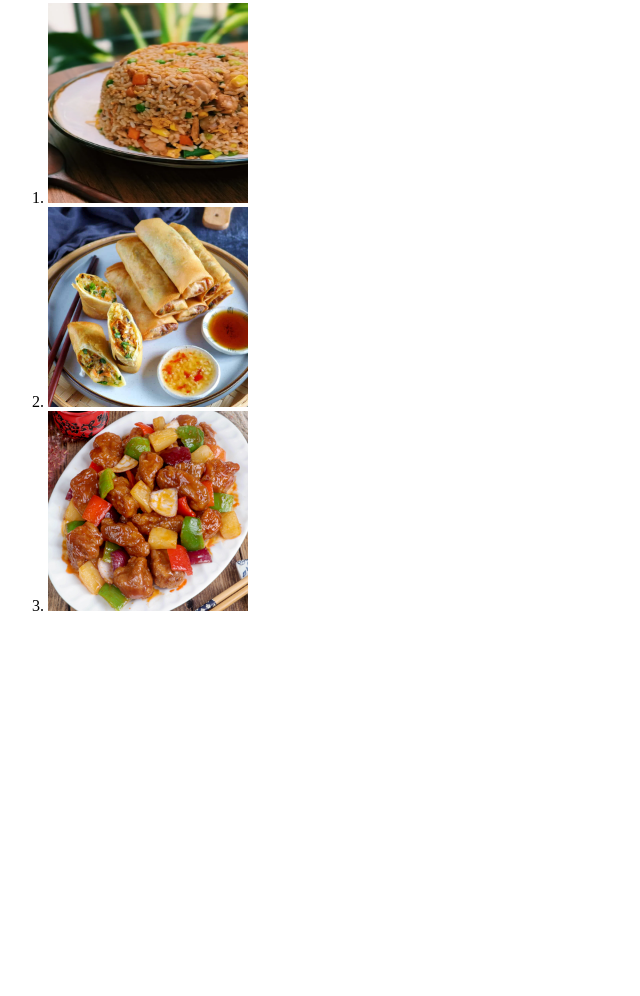
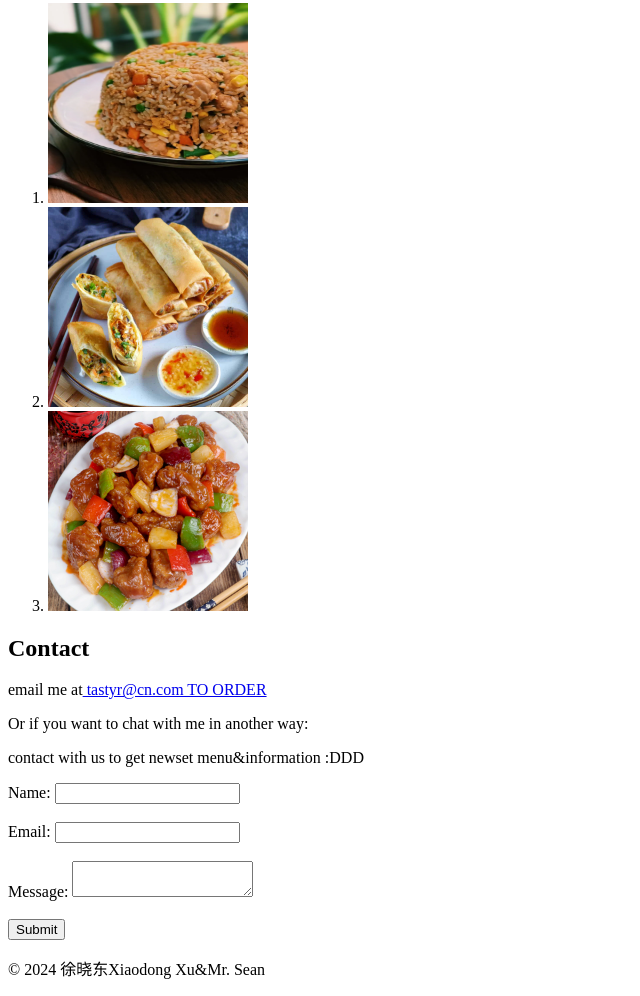
Before and after one commit to BOJIDIA/HOMEWORK-ANTHONY-XU-X, a plain HTML site: page HOMEWORK 1/HW 1 ANTHONY.html in a window 1280 px wide. Shown: the part 252-1248 px from the top of the page, without its empty margins (0-640 px from the left). Before the commit the page ends 883 px from the top, so only its background shows below. Drawn offline with Linux system fonts and the light colour scheme.

Commit message:
Correction
My HW 1 &2 EDITION

```diff
--- a/HOMEWORK 1/HW 1 ANTHONY.html
+++ b/HOMEWORK 1/HW 1 ANTHONY.html
@@ -48,5 +48,23 @@
              </li>
             </ol>
     </div>
+    <h2>Contact</h2>
+    <p>email me at<a href="mailto:tastyr@cn.com"> tastyr@cn.com TO ORDER</a></p>
+    <p>Or if you want to chat with me in another way:</p>
+    <form>
+        <p>contact with us to get newset menu&information :DDD</p>
+        <label for="name">Name:</label>
+        <input type="text" id="name" name="name"><br><br>
+        <label for="email">Email:</label>
+        <input type="email" id="email" name="email"><br><br>
+        <label for="message">Message:</label>
+        <textarea id="message" name="message"></textarea><br><br>
+        <input type="submit" value="Submit">
+    </form>
+</section>
+
+<footer>
+    <p>&copy; 2024 徐晓东Xiaodong Xu&Mr. Sean</p>
+</footer>
 </body>
 </html>
```
Also changed, not shown: HOMEWORK 2/HW2 ANTHONY.html (+9 -2 lines).
